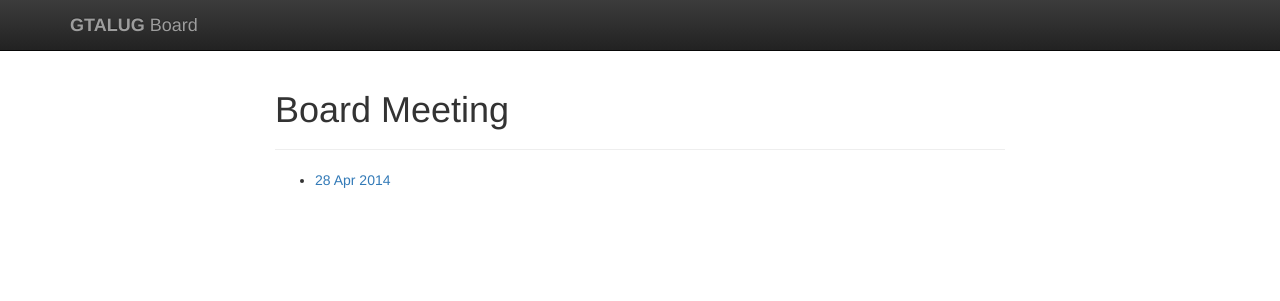
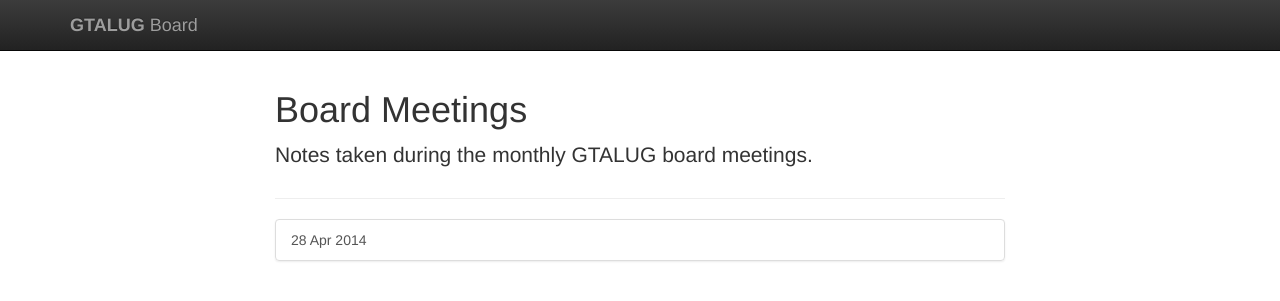
Before and after one commit to gtalug/board-meetings, a Jekyll site: the page built from index.html, in a window 1280 px wide. Shown: the top 301 px of the page. Built offline with Jekyll 4.4.1, drawn with Linux system fonts in a browser that asks for light colours; nearby versions of some CDN libraries; Markdown is read by kramdown in place of the engine named in the settings.

Commit message:
Made some minor modifications.

```diff
--- a/index.html
+++ b/index.html
@@ -4,11 +4,15 @@ title: GTALUG Board
 ---
 
 <div class="page-header">
-	<h1>Board Meeting</h1>
+	<h1>Board Meetings</h1>
+
+	<p class="lead">
+		Notes taken during the monthly GTALUG board meetings.</p>
+	</p>
 </div>
 
-<ul class="posts">
-	{% for post in site.posts %}
-		<li><a href="{{ post.url }}">{{ post.date | date_to_string }}</a></li>
-	{% endfor %}
-</ul>
+<div class="list-group">
+{% for post in site.posts %}
+	<a href="{{ post.url }}" class="list-group-item">{{ post.date | date_to_string }}</a>
+{% endfor %}
+</div>
```
